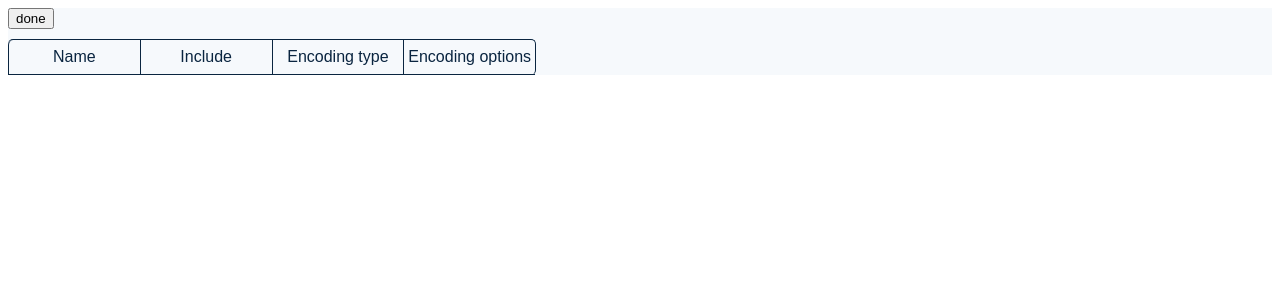
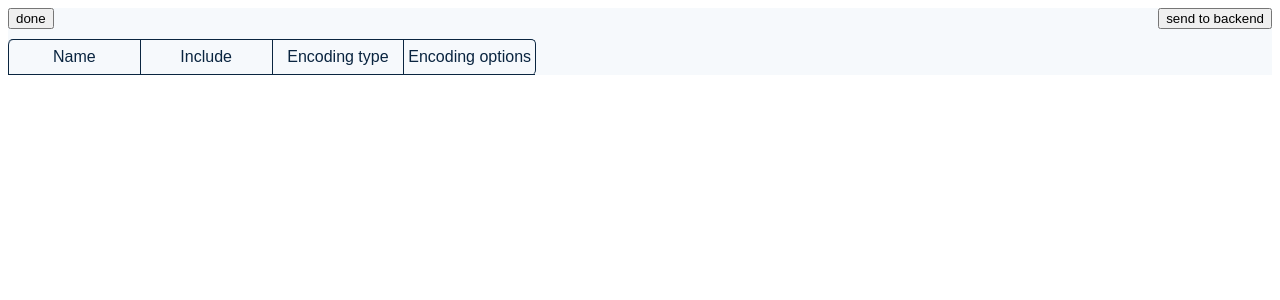
Before and after one commit to roggc/betterdata, a React (Create React App) app: page / in a window 1280 px wide. Both pictures are taken after a click on the button "edit view". Shown: the top 300 px of the page. Built offline with nearby package versions, Linux system fonts and the light colour scheme.

Commit message:
send to backend button

```diff
--- a/src/components/App/App.tsx
+++ b/src/components/App/App.tsx
@@ -1,6 +1,6 @@
 import styled from 'styled-components'
 import { ThemeProvider } from '../providers'
-import { useEffect, useState, Fragment, useRef,useLayoutEffect } from 'react'
+import { useEffect, useState, Fragment, useRef, useLayoutEffect } from 'react'
 import CSVReader from 'react-csv-reader'
 import I from '../Input'
 import Dd, { IDropdownItem } from '../Dropdown'
@@ -50,13 +50,13 @@ const App = () => {
       'categorical'
     ) {
       encodingOptionsValuesRef.current[encodingTypeChange.index] = '1'
-      setEncodingOptionChange(value=>!value)
+      setEncodingOptionChange((value) => !value)
     } else if (
       encodingTypeDropdownValuesRef.current[encodingTypeChange.index] ===
       'digit'
     ) {
       encodingOptionsValuesRef.current[encodingTypeChange.index] = '0.1'
-      setEncodingOptionChange(value=>!value)
+      setEncodingOptionChange((value) => !value)
     }
   }, [encodingTypeChange.value])
 
@@ -151,13 +151,33 @@ const App = () => {
     }
   }, [isEditName, name])
 
+  const sendToBackend = () => {
+    const values = encodingOptionsValuesRef.current.map(
+      (encodingOptionValue, index) => {
+        if (encodingTypeDropdownValuesRef.current[index] === 'categorical') {
+          return parseInt(encodingOptionValue)
+        }
+        if (encodingTypeDropdownValuesRef.current[index] === 'digit') {
+          return parseFloat(encodingOptionValue)
+        }
+        return NaN
+      }
+    )
+    console.log(values)
+  }
+
   const getContent = () => {
     if (isEditView) {
       return (
         <>
-          <Button onClick={showDataTable} type="button">
-            done
-          </Button>
+          <ButtonsWrapper>
+            <Button onClick={showDataTable} type="button">
+              done
+            </Button>
+            <Button onClick={sendToBackend} type="button">
+              send to backend
+            </Button>
+          </ButtonsWrapper>
           <EditTable>
             {editTableColumnNames.map((columnName, index) => {
               if (index === 0)
@@ -464,3 +484,8 @@ const Dropdown = styled(Dd)`
   background-color: red;
   padding: 5px;
 `
+
+const ButtonsWrapper = styled.div`
+  display: flex;
+  justify-content: space-between;
+`
```
